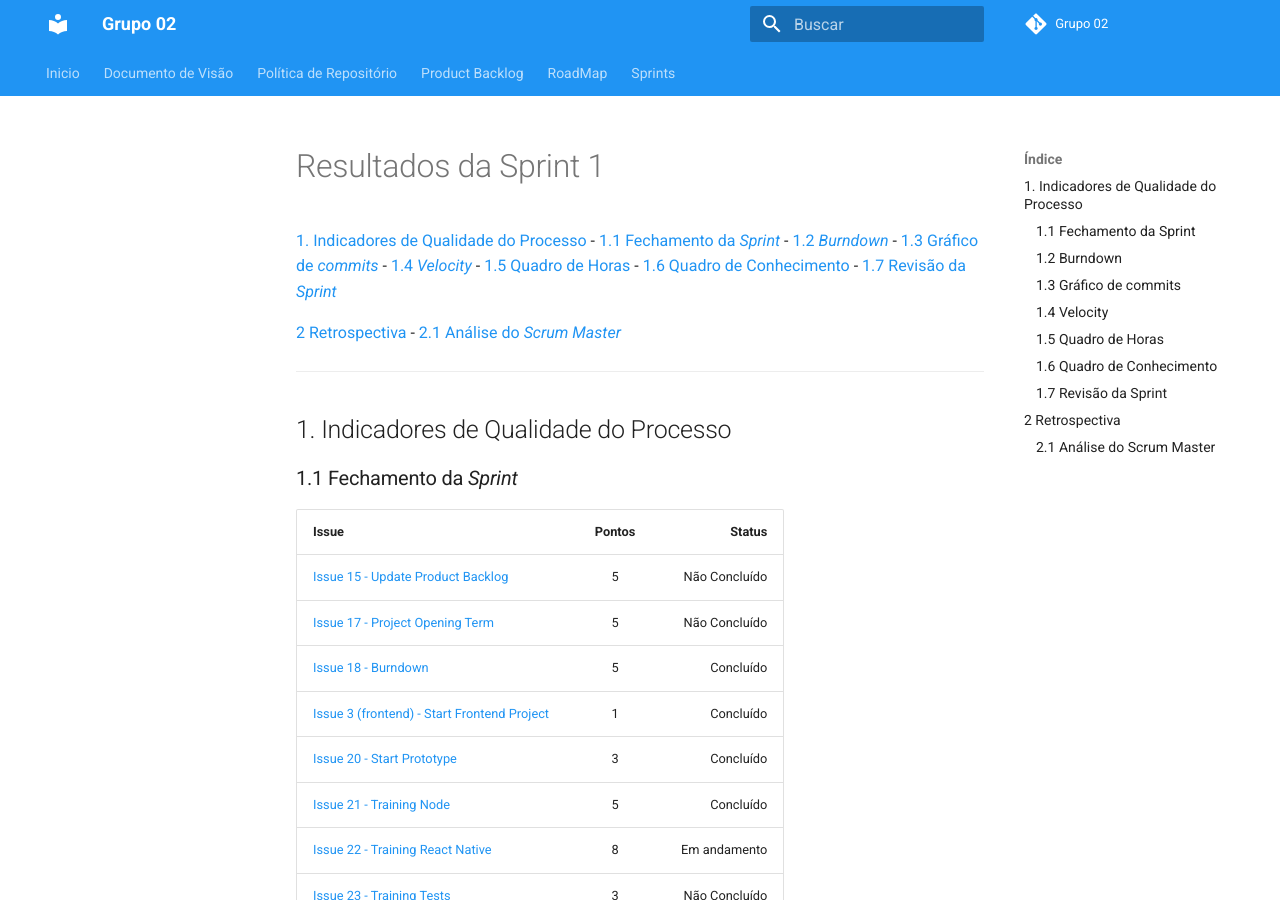
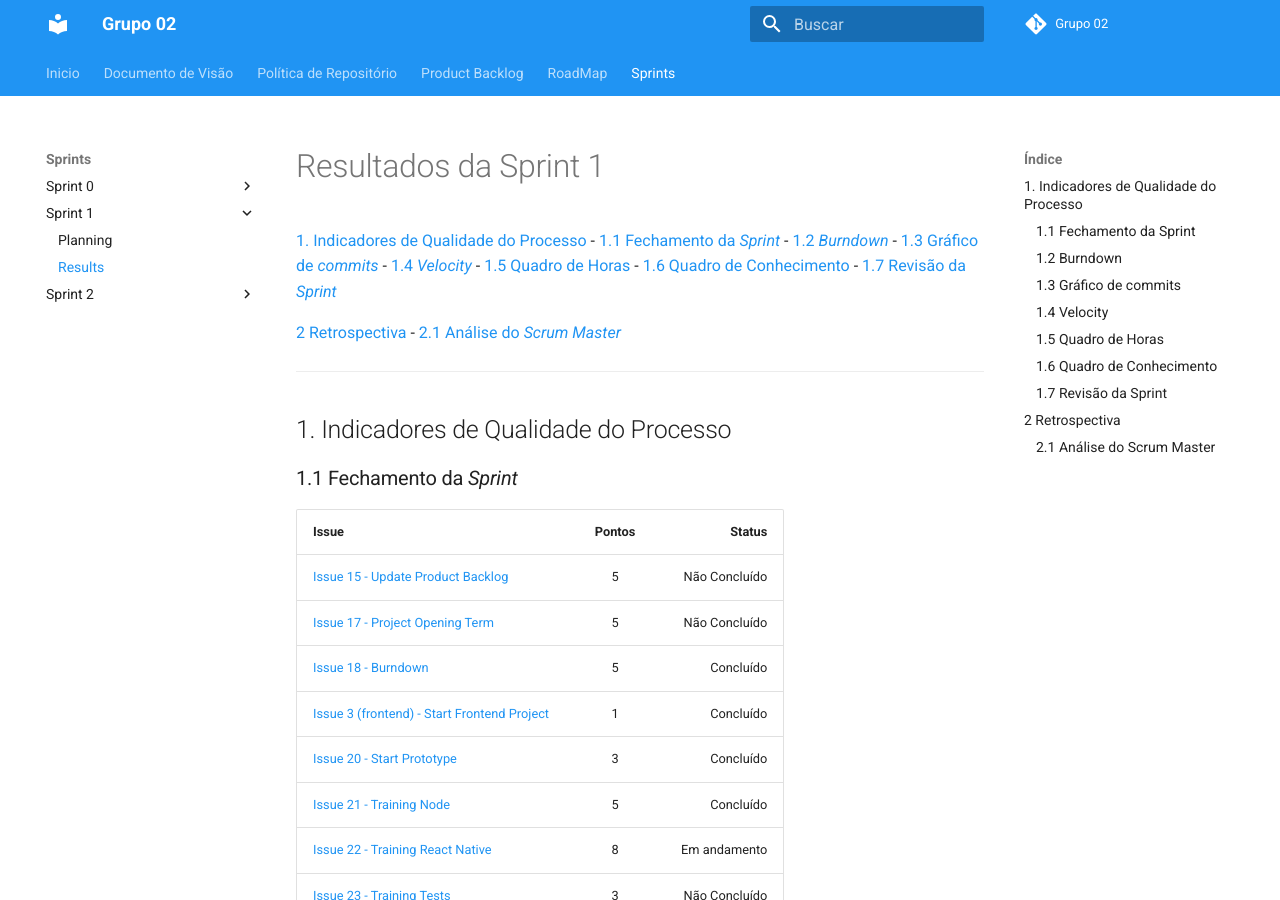
Before and after one commit to fga-eps-mds/2020.1-GaiaDex-wiki, an MkDocs documentation site: the page built from docs/sprints/sprint1/results.md, in a window 1280 px wide and 900 px high. Built offline with MkDocs 1.6.1 and Material for MkDocs 9.7.7, drawn with Linux system fonts in a browser that asks for light colours; comment, search, counter and statistics services are not loaded; old or Windows-style settings are respelled for this version of MkDocs.

Commit message:
Update mkdocs.yml

```diff
--- a/mkdocs.yml
+++ b/mkdocs.yml
@@ -41,6 +41,9 @@ nav:
       - Results:  sprints/sprint0/results.md
     - Sprint 1:
       - Planning: sprints/sprint1/planning.md
+      - Results:  sprints/sprint1/results.md
+    - Sprint 2:
+      - Planning: sprints/sprint2/planning.md
 
 # Style
 extra_css:
```
